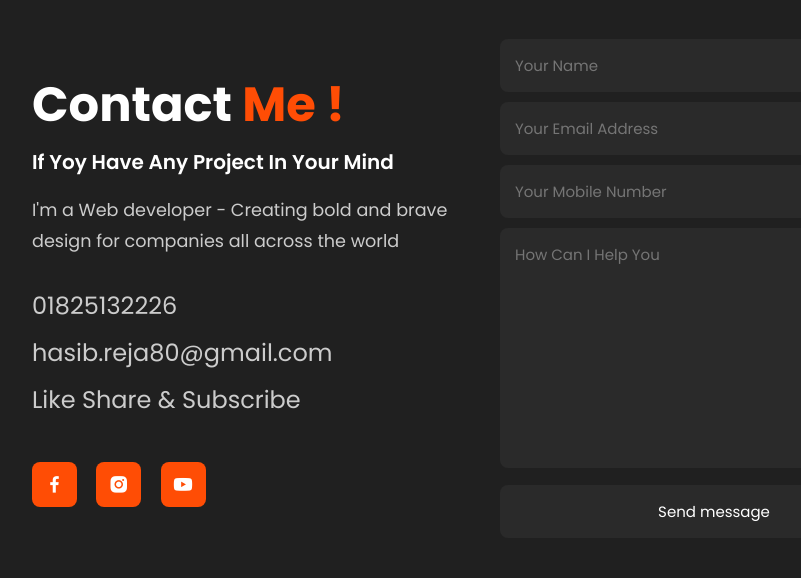
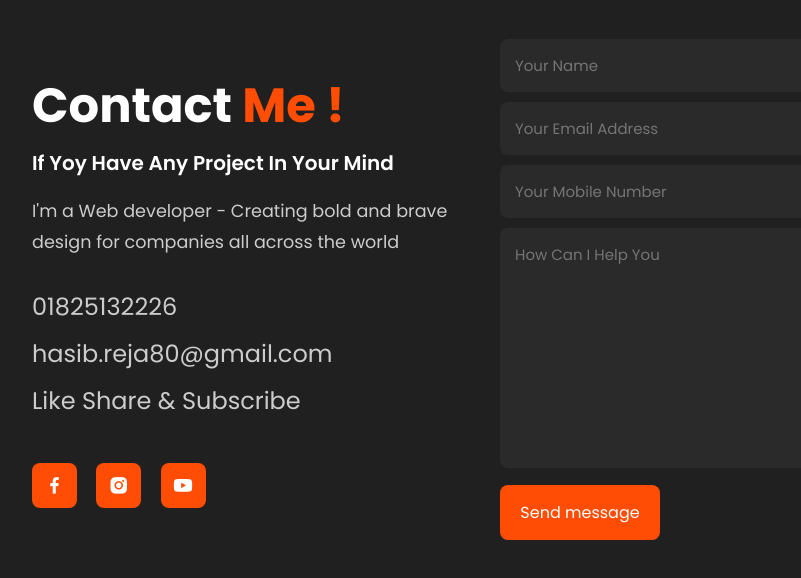
Before and after one commit to hasib-reja21/my-website, a plain HTML site: page index.html in a window 1280 px wide. Shown: the part 3965-4543 px from the top of the page, without its empty margins (160-961 px from the left). Drawn offline with nearby package versions, Linux system fonts and the light colour scheme; a web font is replaced by a local one.

```diff
--- a/protfolio.css
+++ b/protfolio.css
@@ -421,3 +421,15 @@ header.sticky{
     resize: none;
     height: 240px;
 }
+.contact-form .submit{
+    display: inline-block;
+    font-size: 16px;
+    background: var(--main-color);
+    color: var(--text-color);
+    width: 160px;
+    transition: all .45s ease;
+}
+.contact-form .submit:hover{
+    transform: scale(1.1);
+    cursor: pointer;
+}
```
